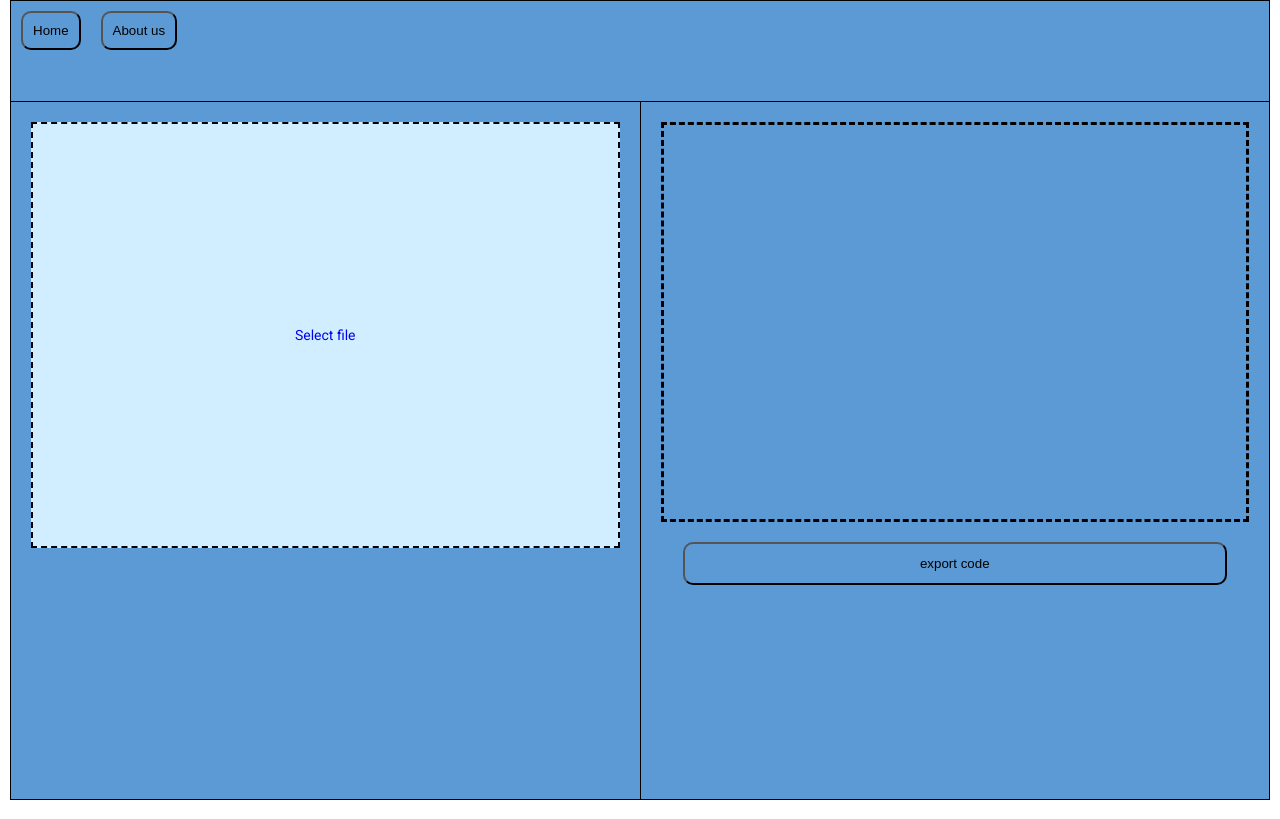
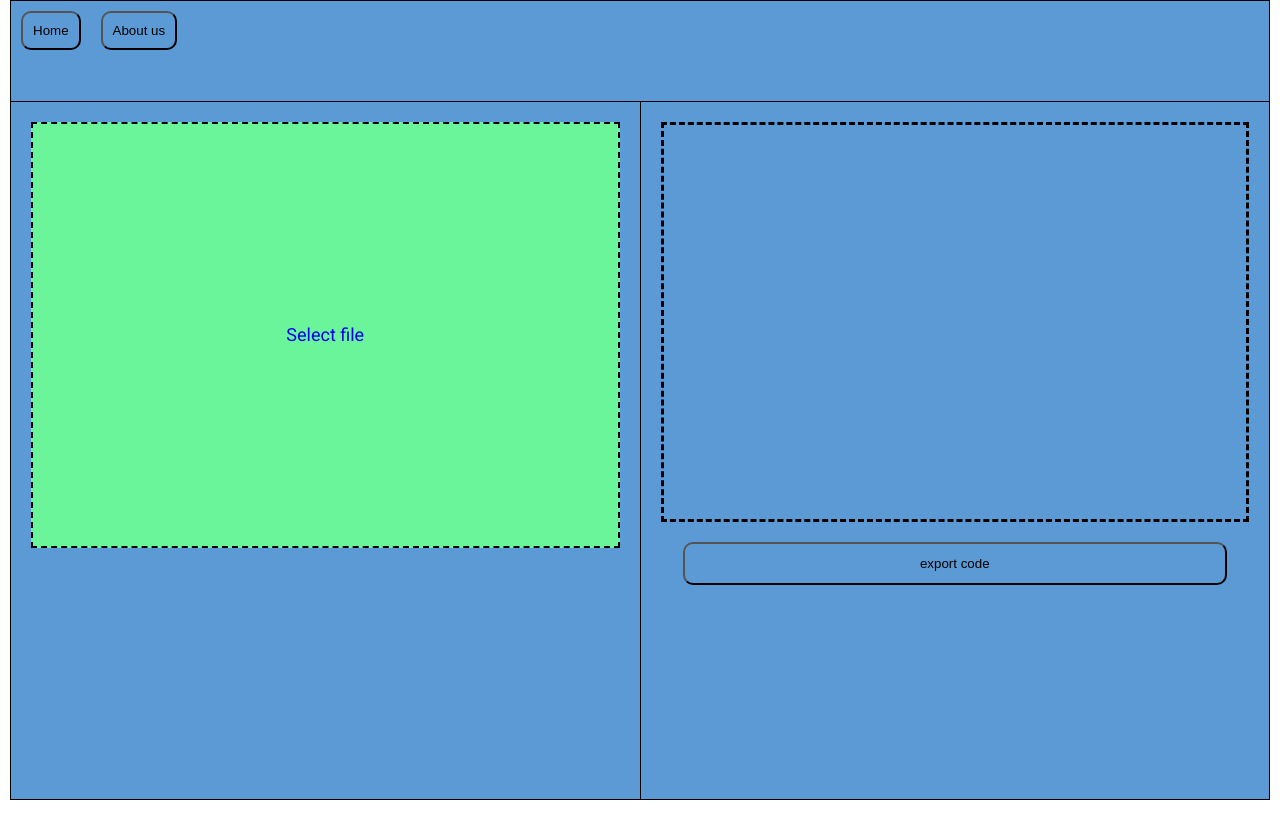
Before and after one commit to angryreid/ai-schema, an Angular app: page /dashboard in a window 1280 px wide. Built offline with nearby package versions, Linux system fonts and the light colour scheme.

Commit message:
modify scss

```diff
--- a/src/app/dashboard/dashboard.component.scss
+++ b/src/app/dashboard/dashboard.component.scss
@@ -59,14 +59,14 @@
             height: 100%;
             #uploadBox{
                 height: 100%;
+                margin: 20px;
                 .file{
                     position: relative;
                     // display: flex;
                     // align-items: center;
                     // justify-content: center;
-                    background-color: #D0EEFF;
+                    background-color: #6af59a;
                     border: 2.4px black dashed;
-                    margin: 20px;
                     padding: 2px;
                     overflow: hidden;
                     color: #3bdbf7;
@@ -101,6 +101,7 @@
                     top: 50%;
                     transform: translate(0,-50%);
                     width: 100%;
+                    font-size: large;
                     height: auto;
                     display: flex;
                     justify-content: center;
```
